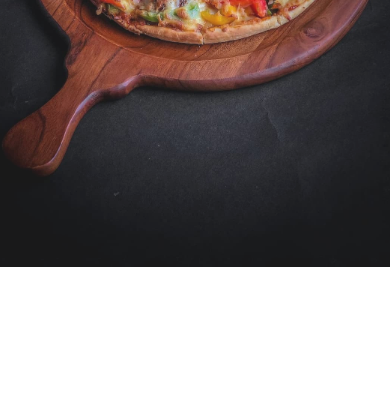
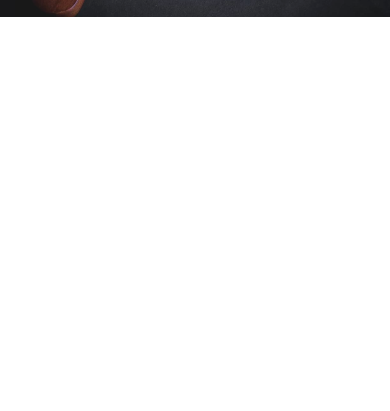
Before and after one commit to Cristopher-Vitor/Pizza-Delivery, a plain HTML site: page index.html in a window 390 px wide. Shown: the part 433-844 px from the top of the page. Drawn offline with nearby package versions, Linux system fonts and the light colour scheme.

Commit message:
ajustes no banner mobile

```diff
--- a/css/style.scss
+++ b/css/style.scss
@@ -184,6 +184,12 @@
     @include tablet{
         height: 600px;
     }
+    @include mobile{
+        height: 450px;
+    }
+    @include mobile-2{
+        height: 350px;
+    }
 }
 
 .banner-titulo{
```
Also changed, not shown: css/style.css, 1 other file.
